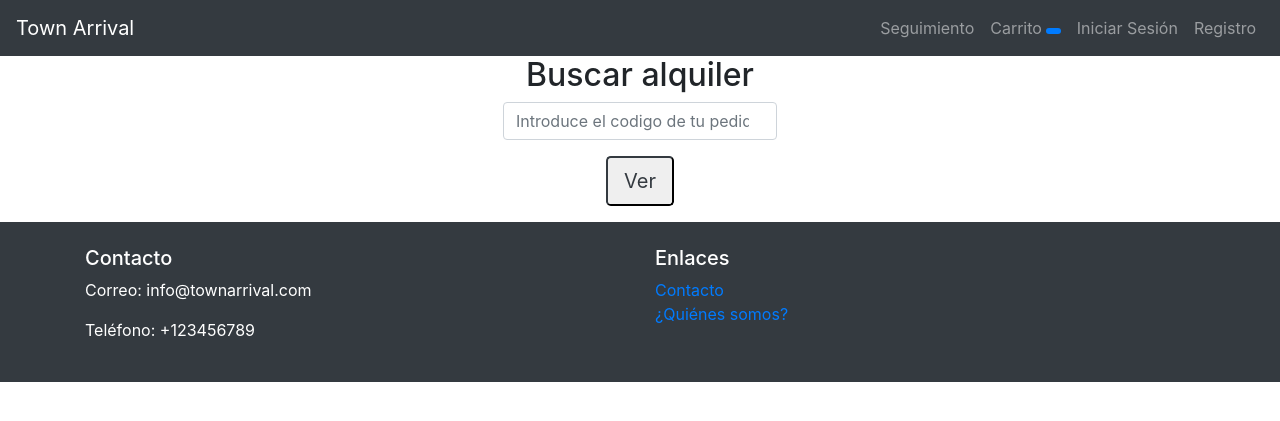
After one commit to JuanJoCasamitjana/town_arrival, a Django app: page /form-seguimiento in a window 1280 px wide. The commit adds this page. Shown: the top 421 px of the page. Run offline with Django 4.2, Linux system fonts and the light colour scheme; some libraries are stand-ins or nearby versions.

Commit message:
Seguimiento, vistas y plantillas

```diff
--- a/app/forms.py
+++ b/app/forms.py
@@ -110,3 +110,15 @@ class CategoriaAdminForm(forms.ModelForm):
 
 class OptionalImageUploadForm(forms.Form):
     imagen = forms.ImageField(required=False)
+
+class SeguimientoForm(forms.Form):
+    id_alquiler = forms.IntegerField(
+        label='',
+        widget=forms.NumberInput(
+            attrs={
+                'class':'form-control',
+                'step': '1',
+                'placeholder': 'Introduce el codigo de tu pedido',
+                }
+        )
+    )
--- /dev/null
+++ b/app/templates/form_seguimiento.html
@@ -0,0 +1,13 @@
+{% extends 'base.html' %}
+
+{% block title %}Seguimiento{% endblock  %}
+
+{% block content %}
+  <h2 class="text-center">Buscar alquiler</h2>
+
+  <form class="d-flex flex-column align-items-center align-middle form-group" method="post" enctype="multipart/form-data">
+    {% csrf_token %}
+    {{ form.as_p }}
+    <button class="btn-lg btn-outline-dark" type="submit">Ver</button>
+  </form>
+{% endblock %}
--- a/app/urls.py
+++ b/app/urls.py
@@ -35,4 +35,6 @@ urlpatterns = [
 	path('payment_cancelled', v.payment_cancelled, name='payment_cancelled'),
 	path('stripe_webhook', v.stripe_webhook, name='stripe_webhook'),
     path('actualizar-dias/<int:producto_id>/', v.actualizar_dias_alquiler, name='actualizar_dias_alquiler'),
+    path('seguimiento', views.seguimiento, name='seguimiento'),
+    path('form-seguimiento', views.form_seguimiento, name='form_seguimiento'),
 ]
--- a/app/views.py
+++ b/app/views.py
@@ -3,8 +3,10 @@ from django.http import HttpResponse
 from django.shortcuts import render, get_object_or_404, redirect
 from django.db.models import Q
 import requests
+
+from users.models import Alquiler, User
 from .models import Casa, Categoria, Comentario, Reclamacion
-from .forms import CategoriasForm, ReclamacionForm
+from .forms import CategoriasForm, ReclamacionForm, SeguimientoForm
 from .forms import CasaForm, ImageUploadForm, ComentarioForm, AlquilerForm, OptionalImageUploadForm
 from django.contrib.auth.decorators import login_required
 from django.core.mail import send_mail
@@ -297,3 +299,23 @@ def editar_casa(request, casa_id):
         image_form = OptionalImageUploadForm()
 
     return render(request, 'editar_casa.html', {'form': form, 'image_form': image_form, 'casa': casa})
+
+
+def seguimiento(request):
+    usuario: User = request.user
+    if usuario.is_authenticated:
+        pedidos = Alquiler.objects.filter(user=usuario)
+        return render(request, 'seguimiento.html', {'pedidos':pedidos})
+    return redirect('form_seguimiento')
+
+def form_seguimiento(request):
+    if request.method == 'POST':
+        form = SeguimientoForm(request.POST)
+        if form.is_valid:
+            print(form)
+            pk = form.cleaned_data['id_alquiler']
+            alquiler = Alquiler.objects.filter(id=pk)
+            return render(request, 'seguimiento.html', {'pedidos':alquiler})
+    else:
+        form = SeguimientoForm()
+        return render(request, 'form_seguimiento.html', {'form':form})
--- a/town_arrival/templates/base.html
+++ b/town_arrival/templates/base.html
@@ -12,6 +12,7 @@
             <a class="navbar-brand" href="{% url 'inicio' %}">Town Arrival</a>
             {% if user.is_authenticated %}
             <ul class="navbar-nav ml-auto">
+                <li class="nav-item"><a class="nav-link" href="{% url 'seguimiento' %}">Seguimiento</a></li>
                 {% if user.profile.rol == 'Ar' %}
                 <li class="nav-item"><a class="nav-link" href="{% url 'crear_casa' %}">Añadir Casa</a></li>
                 {% endif %}
@@ -30,6 +31,7 @@
             {% endif %}
             {% if not user.is_authenticated %}
                 <ul class="navbar-nav ml-auto">
+                    <li class="nav-item"><a class="nav-link" href="{% url 'seguimiento' %}">Seguimiento</a></li>
                     <li class="nav-item">
                         <a class="nav-link" href="{% url 'carrito' %}">
                             Carrito
```
Also changed, not shown: app/templates/seguimiento.html (added, +26 -0 lines).
